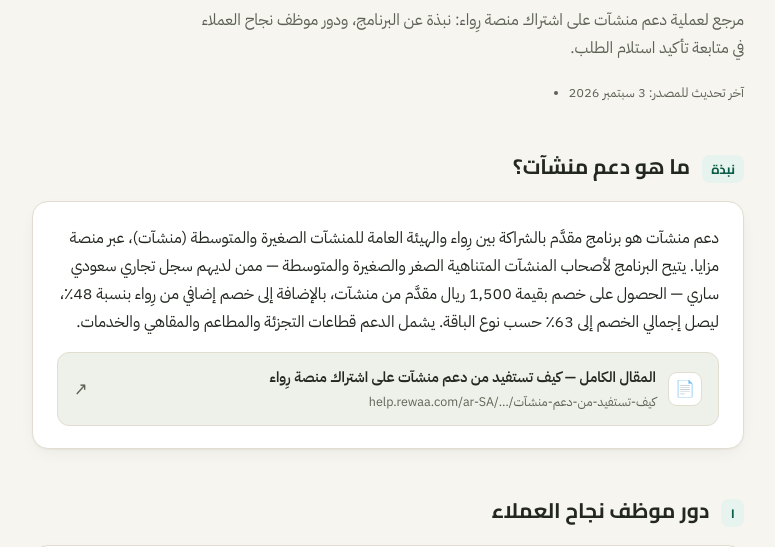
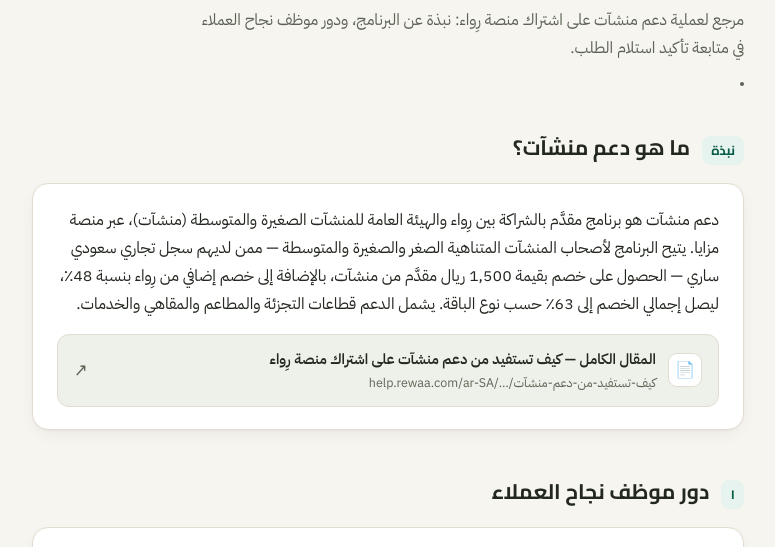
Before and after one commit to fyousef-2023/monshaat, a plain HTML site: page index.html in a window 1280 px wide. Shown: the part 176-723 px from the top of the page, without its empty margins (252-1027 px from the left). Drawn offline with Linux system fonts and the light colour scheme.

Commit message:
Update index.html

```diff
--- a/index.html
+++ b/index.html
@@ -268,7 +268,7 @@
     <h1>خطوات دعم منشآت</h1>
     <p class="lead">مرجع  لعملية دعم منشآت على اشتراك منصة رِواء: نبذة عن البرنامج، ودور موظف نجاح العملاء في متابعة تأكيد استلام الطلب.</p>
     <div class="meta">
-      <span>آخر تحديث للمصدر: 3 سبتمبر 2026</span>
+
       <span class="dot"></span>
 
     </div>
```
